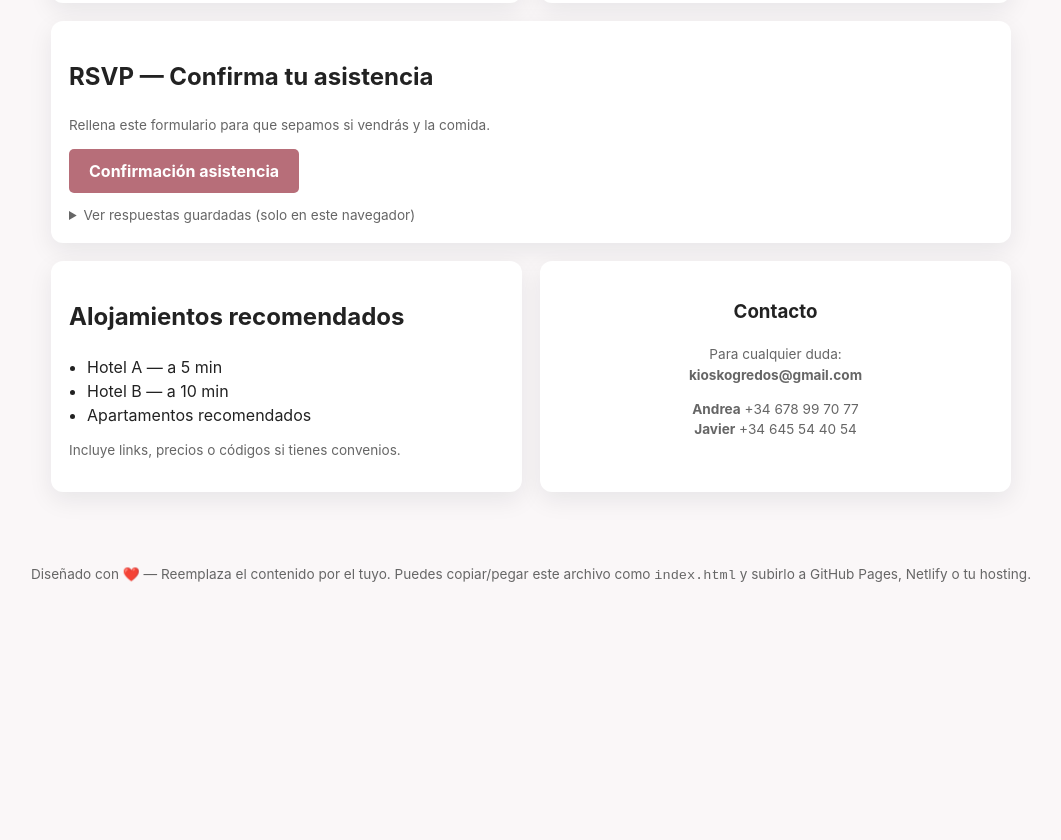
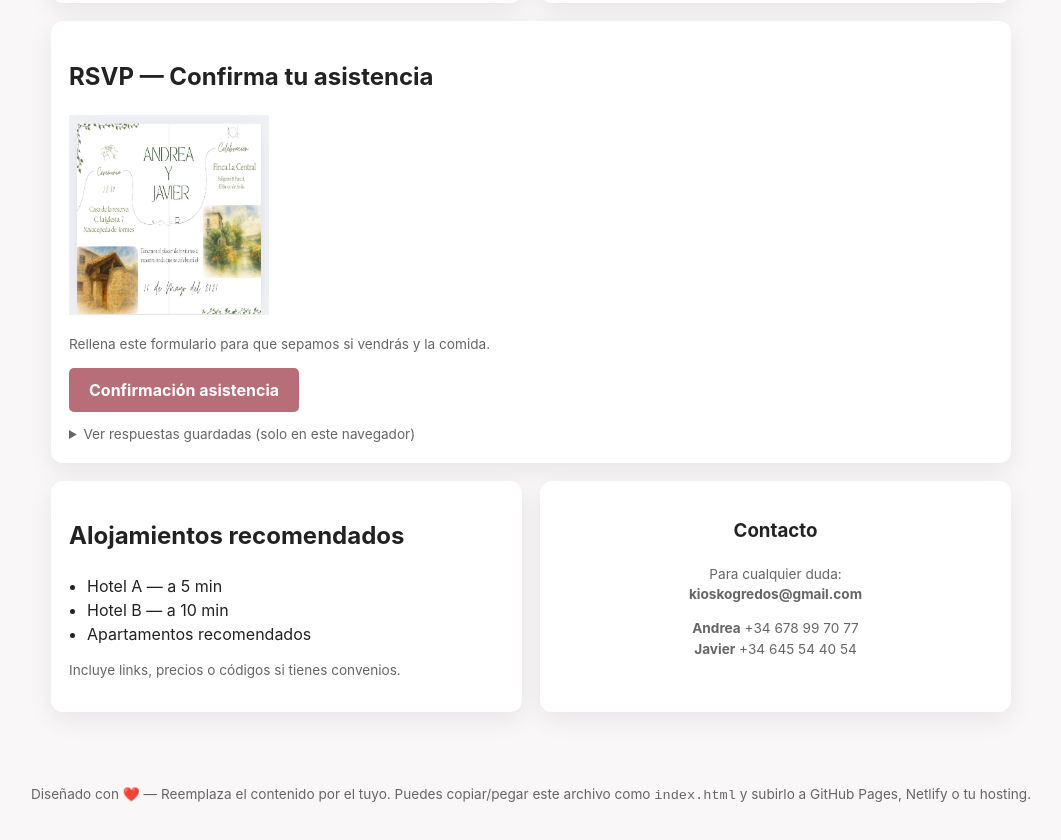
Before and after one commit to Andrea-Javier/boda, a plain HTML site: page index.html in a window 1280 px wide. Shown: the part 1195-2035 px from the top of the page, without its empty margins (109-1170 px from the left). Before the commit the page ends 1825 px from the top, so only its background shows below. Drawn offline with Linux system fonts and the light colour scheme.

Commit message:
cambiosUno

```diff
--- a/index.css
+++ b/index.css
@@ -156,3 +156,7 @@ footer {
   cursor: pointer; /* Cambia el cursor a una mano al pasar el ratón */
   transition: background-color 0.3s ease;
 }
+.img{
+  width: 200px;
+  height: 200px;
+}
--- a/index.html
+++ b/index.html
@@ -67,6 +67,7 @@
   <section class="grid" style="margin-top:18px">
     <div class="card rsvp">
       <h2>RSVP — Confirma tu asistencia</h2>
+      <img class= "img"src="img/invitacion.jpeg" alt="">
       <p class="muted small">Rellena este formulario para que sepamos si vendrás y la comida.</p>
         <a class="form" href="https://forms.gle/BAdAUVzekQZNdoQt7">Confirmación asistencia</a>
 
```
Also changed, not shown: img/invitacion.jpeg (added).
